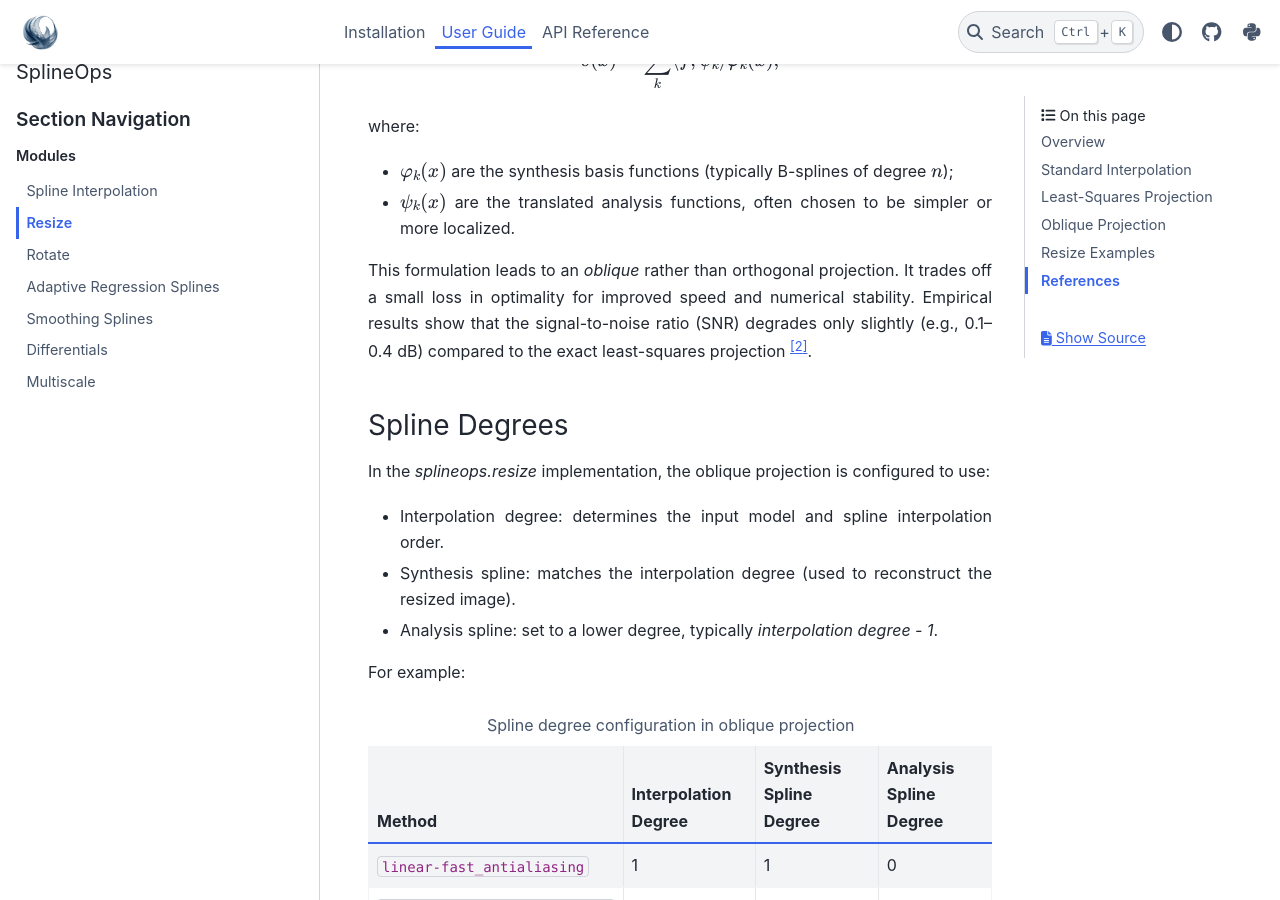
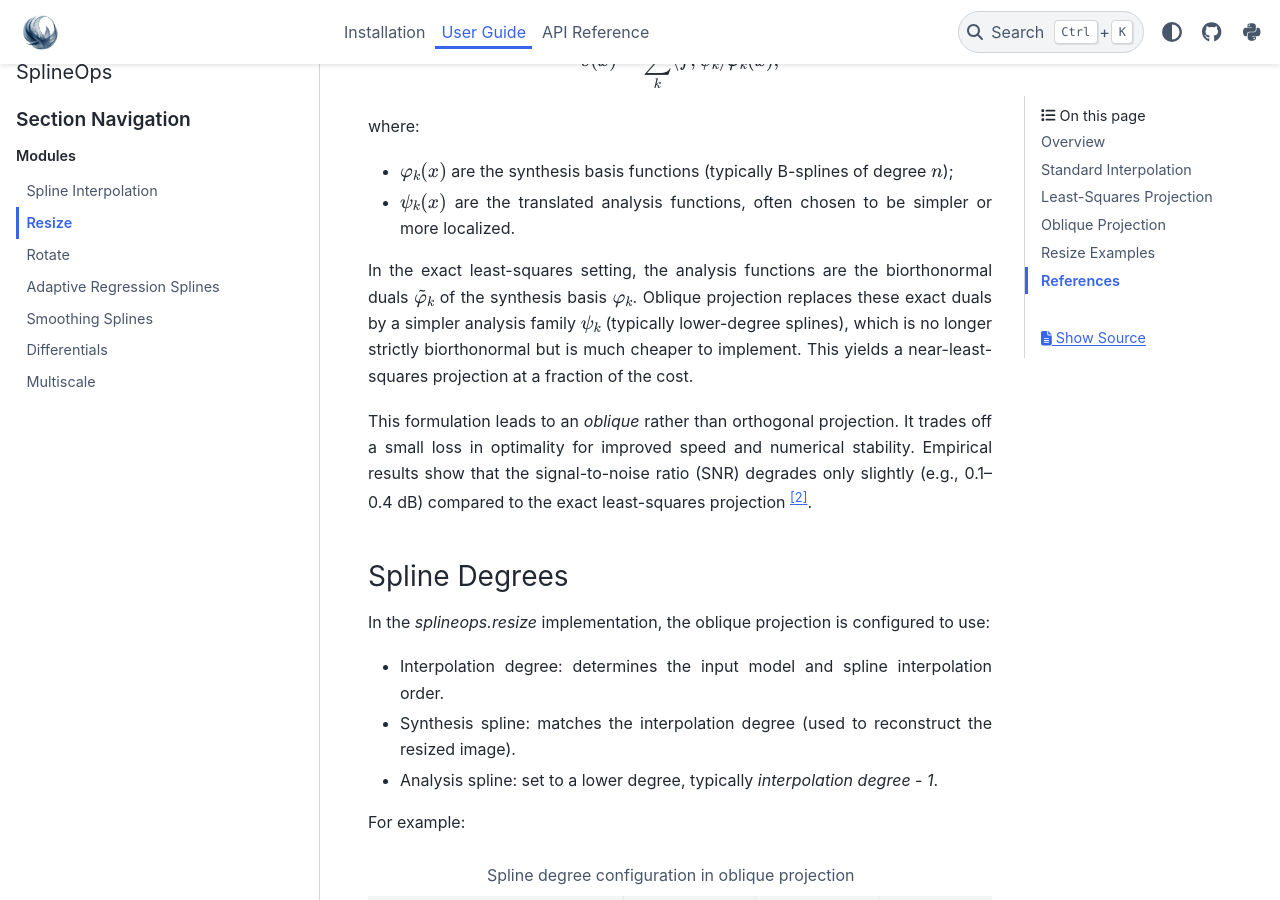
Before and after one commit to splineops/splineops, a Sphinx documentation site: the page built from docs/user-guide/02_resize.rst, in a window 1280 px wide and 900 px high, scrolled down 3610 px. Built offline with Sphinx 7.4.7 and the PyData theme 0.15.4, drawn with Linux system fonts in a browser that asks for light colours; pages that are not in the unit, such as notebooks, are missing from menus.

Commit message:
Update resize rst

```diff
--- a/docs/user-guide/02_resize.rst
+++ b/docs/user-guide/02_resize.rst
@@ -120,6 +120,10 @@ where:
 - :math:`\varphi_k(x)` are the synthesis basis functions (typically B-splines of degree :math:`n`);
 - :math:`\psi_k(x)` are the translated analysis functions, often chosen to be simpler or more localized.
 
+In the exact least-squares setting, the analysis functions are the biorthonormal duals :math:`\tilde{\varphi}_k` of the synthesis basis :math:`\varphi_k`.
+Oblique projection replaces these exact duals by a simpler analysis family :math:`\psi_k` (typically lower-degree splines), which is no longer strictly
+biorthonormal but is much cheaper to implement. This yields a near-least-squares projection at a fraction of the cost.
+
 This formulation leads to an *oblique* rather than orthogonal projection. It trades off a small loss in optimality for improved speed and numerical stability.
 Empirical results show that the signal-to-noise ratio (SNR) degrades only slightly (e.g., 0.1–0.4 dB) compared to the exact least-squares projection [2]_.
 
```
